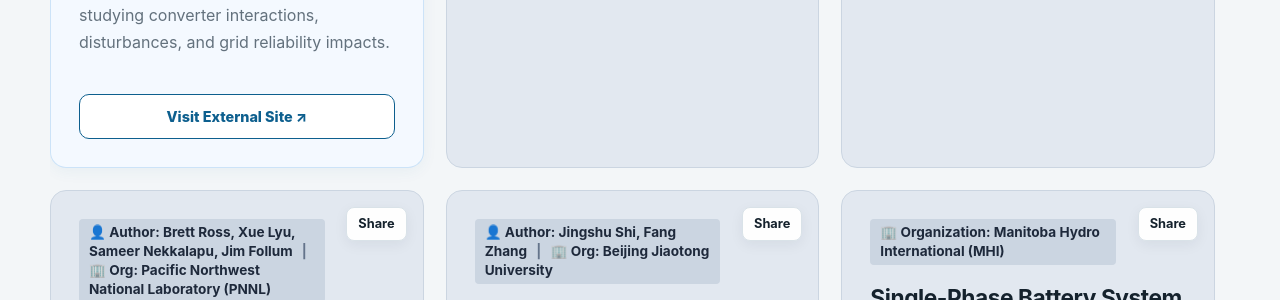
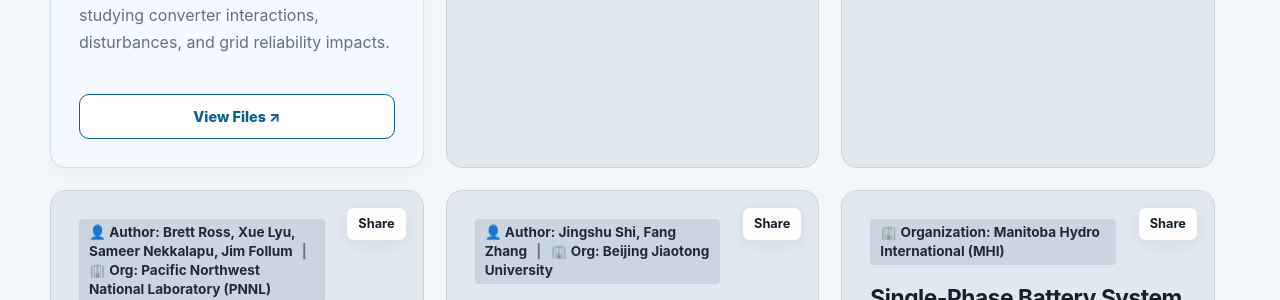
Before and after one commit to EMT-Tools/emt-tools.github.io, a Jekyll site: the page built from index.html, in a window 1280 px wide. Shown: the part 3696-3996 px from the top of the page. Built offline with Jekyll 4.4.1, drawn with Linux system fonts in a browser that asks for light colours.

Commit message:
Update index.html

```diff
--- a/index.html
+++ b/index.html
@@ -181,7 +181,7 @@ layout: default
               </div>
               <div class="card-actions" style="margin-top: 20px;">
                 <a href="{{ resource.url }}" target="_blank" rel="noopener noreferrer" class="button button-secondary" style="width: 100%; text-align: center; border: 1px solid var(--accent); color: var(--accent); background: #ffffff;">
-                  Visit External Site ↗
+                  View Files  ↗
                 </a>
               </div>
             </div>
```
